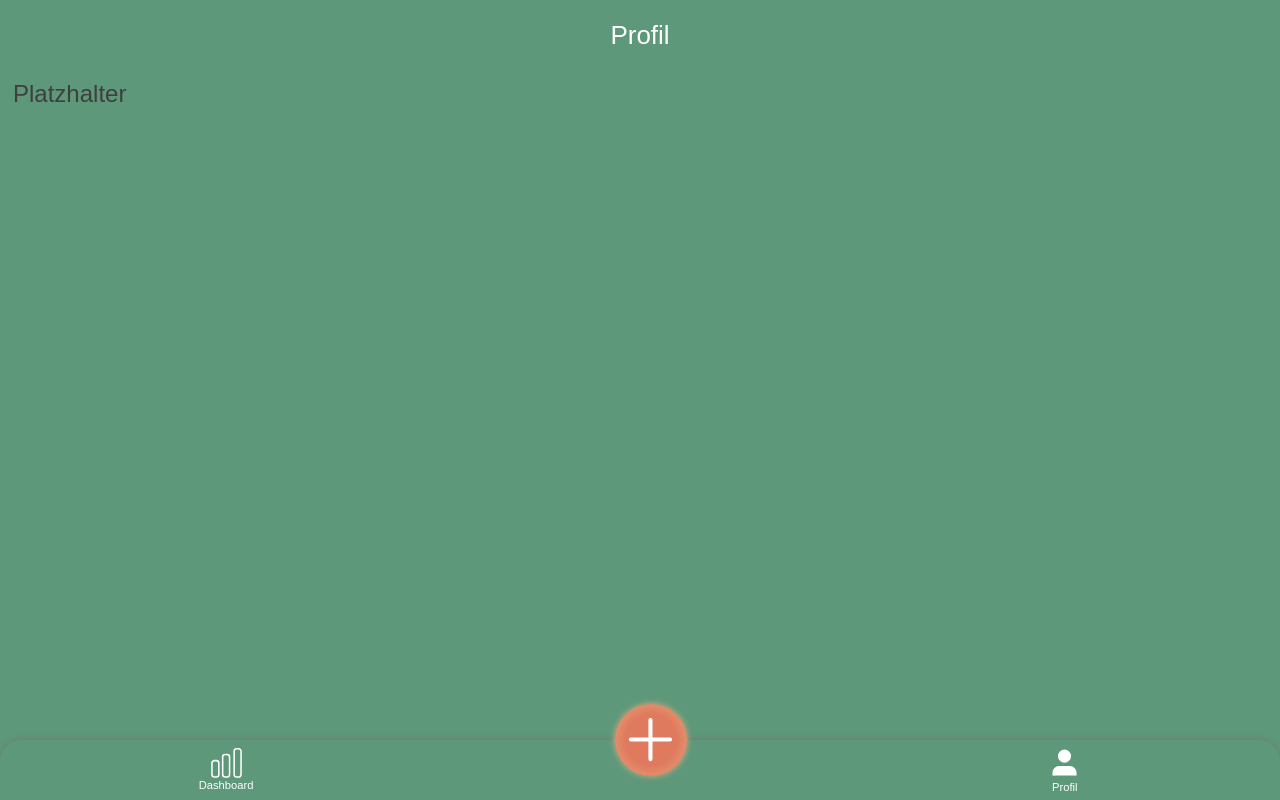
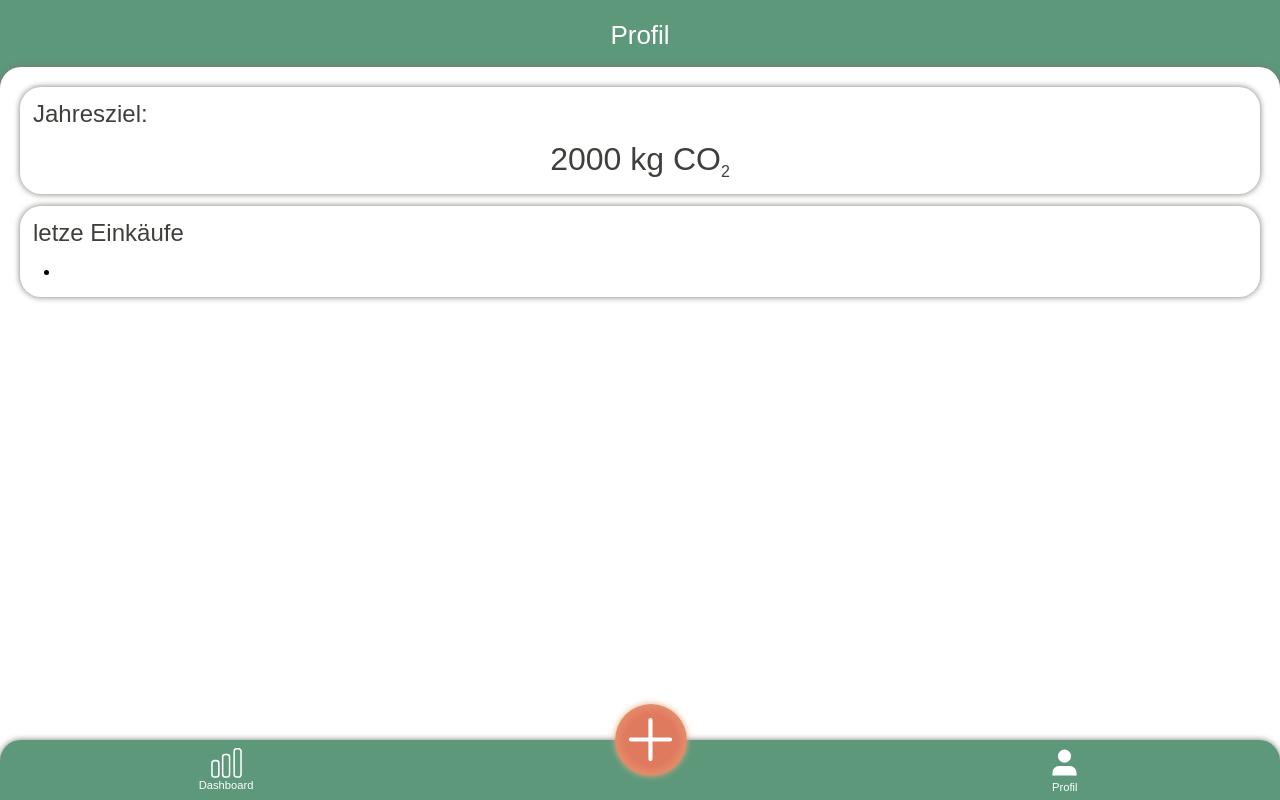
Before and after one commit to mariereese/capstone-project, a React (Create React App) app: page /profil in a window 1280 px wide. Built offline with nearby package versions, Linux system fonts and the light colour scheme.

Commit message:
Refactor general css styles

```diff
--- /dev/null
+++ b/src/components/Card.js
@@ -0,0 +1,8 @@
+import styled from 'styled-components/macro'
+
+const Card = styled.div`
+  margin: 0;
+  box-shadow: 0 0 6px var(--light-grey);
+  border-radius: 21px;
+`
+export default Card
--- a/src/components/FootprintSum/FootprintSum.js
+++ b/src/components/FootprintSum/FootprintSum.js
@@ -1,23 +1,20 @@
 import styled from 'styled-components/macro'
+import Card from '../Card'
 import FoodprintColorScale from '../FoodprintColorScale/FoodprintColorScale'
 
 export default function FootprintSum({ sum, pointerPosition }) {
   return (
-    <Card>
+    <CardStyled>
       <h2>Foodprint:</h2>
       <p>
         {sum + ' '}kg CO<sub>2</sub>
       </p>
       <FoodprintColorScale pointerPosition={pointerPosition} />
-    </Card>
+    </CardStyled>
   )
 }
 
-const Card = styled.div`
-  margin: 0;
-  box-shadow: 0 0 6px var(--light-grey);
-  border-radius: 21px;
-
+const CardStyled = styled(Card)`
   h2 {
     margin-bottom: 0;
   }
--- /dev/null
+++ b/src/components/PageWrapper.js
@@ -0,0 +1,13 @@
+import styled from 'styled-components/macro'
+
+const PageWrapper = styled.div`
+  padding-bottom: 55px;
+  width: 100%;
+  height: 90vh;
+  position: absolute;
+  box-shadow: 0 0 6px var(--light-grey);
+  border-top-left-radius: 21px;
+  border-top-right-radius: 21px;
+  background-color: white;
+`
+export default PageWrapper
--- a/src/components/PurchaseList/PurchaseList.js
+++ b/src/components/PurchaseList/PurchaseList.js
@@ -1,9 +1,10 @@
 import styled from 'styled-components/macro'
+import Card from '../Card'
 import { ReactComponent as DeleteIcon } from '../../images/delete-icon.svg'
 
 export default function PurchaseList({ purchasedFood, onRemoveFood }) {
   return (
-    <Card>
+    <CardStyled>
       <h2>Einkauf:</h2>
       <ul>
         {purchasedFood.map(({ food, id }, index) => (
@@ -16,16 +17,14 @@ export default function PurchaseList({ purchasedFood, onRemoveFood }) {
           </PurchasedFood>
         ))}
       </ul>
-    </Card>
+    </CardStyled>
   )
 }
 
-const Card = styled.div`
+const CardStyled = styled(Card)`
   width: 100%;
   height: 47vh;
-  box-shadow: 0 0 6px var(--light-grey);
   border: none;
-  border-radius: 21px;
   overflow-y: scroll;
 
   ul {
--- a/src/components/SearchFood/SearchFood.js
+++ b/src/components/SearchFood/SearchFood.js
@@ -1,21 +1,22 @@
 import styled from 'styled-components/macro'
+import Card from '../Card'
 
 export default function SearchFood({ handleChange, onSearchClick }) {
   return (
-    <label>
+    <Card>
       <SearchBar
         type="text"
         placeholder="suchen..."
         onChange={handleChange}
         onClick={onSearchClick}
       />
-    </label>
+    </Card>
   )
 }
 
 const SearchBar = styled.input`
   display: block;
-  box-shadow: 0 0 6px var(--light-grey);
+  //box-shadow: 0 0 6px var(--light-grey);
   border: none;
   border-radius: 21px;
   width: 100%;
--- a/src/pages/AddPurchase/AddPurchase.js
+++ b/src/pages/AddPurchase/AddPurchase.js
@@ -1,6 +1,7 @@
 import { useState, useEffect } from 'react'
 import styled from 'styled-components/macro'
 import Header from '../../components/Header/Header'
+import PageWrapper from '../../components/PageWrapper'
 import FootprintSum from '../../components/FootprintSum/FootprintSum'
 import SearchFood from '../../components/SearchFood/SearchFood'
 import FoodList from '../../components/FoodList/FoodList'
@@ -86,8 +87,8 @@ export default function AddPurchase() {
   return (
     <>
       <Header title="Einkauf hinzufügen" />
-      <WhiteBox>
-        <WrapperStyled>
+      <PageWrapper>
+        <ContentGrid>
           <FootprintSum
             sum={carbonFootprintSum}
             pointerPosition={pointerPosition}
@@ -108,24 +109,13 @@ export default function AddPurchase() {
             purchasedFood={purchasedFood}
             onRemoveFood={removeFoodAndUpdateFootprintSum}
           ></PurchaseList>
-        </WrapperStyled>
-      </WhiteBox>
+        </ContentGrid>
+      </PageWrapper>
     </>
   )
 }
 
-const WhiteBox = styled.div`
-  padding-bottom: 55px;
-  width: 100%;
-  height: 90vh;
-  position: absolute;
-  box-shadow: 0 0 6px var(--light-grey);
-  border-top-left-radius: 21px;
-  border-top-right-radius: 21px;
-  background-color: white;
-`
-
-const WrapperStyled = styled.div`
+const ContentGrid = styled.div`
   display: grid;
   grid-template-columns: 1fr;
   margin: 20px;
--- a/src/pages/Profile/Profile.js
+++ b/src/pages/Profile/Profile.js
@@ -1,10 +1,44 @@
+import styled from 'styled-components/macro'
 import Header from '../../components/Header/Header'
+import PageWrapper from '../../components/PageWrapper'
+import Card from '../../components/Card'
 
 export default function Profile() {
   return (
     <>
       <Header title="Profil" />
-      <h2>Platzhalter</h2>
+      <PageWrapper>
+        <ContentGrid>
+          <Card>
+            <h2>Jahresziel:</h2>
+
+            <p>
+              2000 kg CO<sub>2</sub>
+            </p>
+          </Card>
+          <Card>
+            <h2>letze Einkäufe</h2>
+            <ul>
+              <li></li>
+            </ul>
+          </Card>
+        </ContentGrid>
+      </PageWrapper>
     </>
   )
 }
+
+const ContentGrid = styled.div`
+  display: grid;
+  grid-template-columns: 1fr;
+  margin: 20px;
+  row-gap: 12px;
+
+  p {
+    margin: 0 0 13px;
+    text-align: center;
+    font-size: 2rem;
+    font-weight: 400;
+    color: var(--dark-grey);
+  }
+`
```
